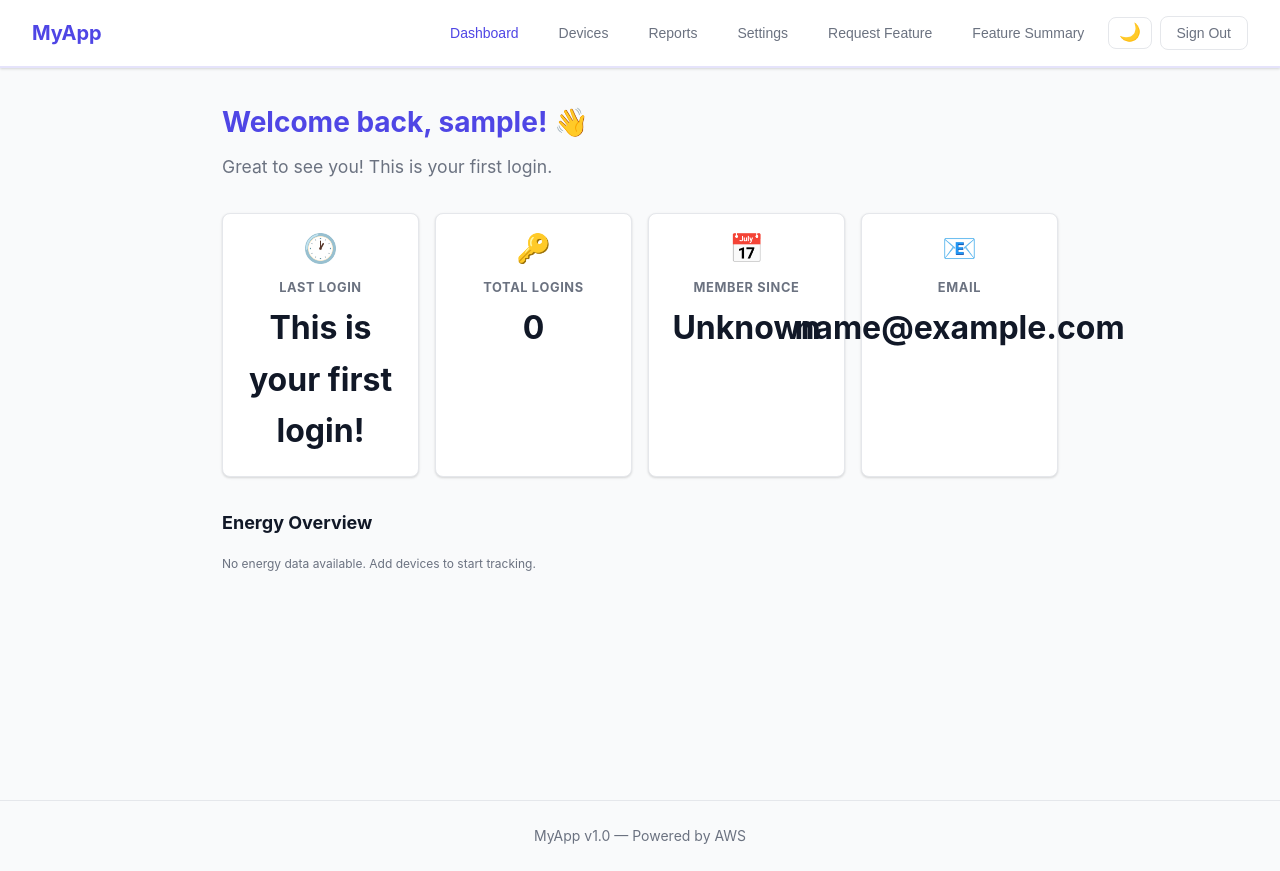
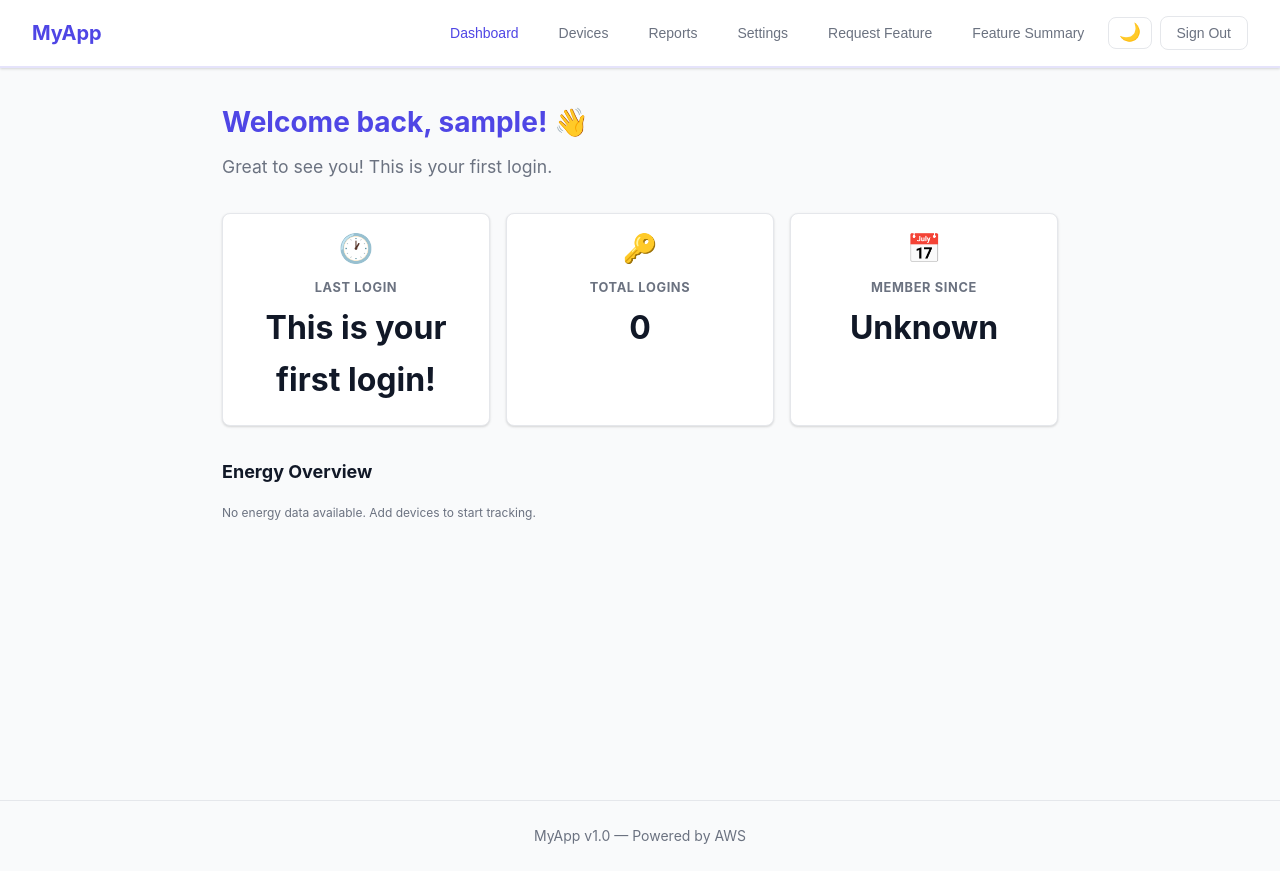
Before and after one commit to binhtq80/home-secure-app, a React (Vite) app in the folder frontend/: page /dashboard in a window 1280 px wide. Built offline with nearby package versions, Linux system fonts and the light colour scheme; no server answers; sample sign-in values are in the browser's storage.

Commit message:
feat: Remove the EMAIL stat card from the Dashboard page

```diff
--- a/frontend/src/pages/DashboardPage.tsx
+++ b/frontend/src/pages/DashboardPage.tsx
@@ -130,13 +130,7 @@ export function DashboardPage() {
             </div>
           </div>
 
-          <div className="stat-card">
-            <div className="stat-icon">📧</div>
-            <div className="stat-content">
-              <h3>Email</h3>
-              <p className="stat-value">{user?.email}</p>
-            </div>
-          </div>
+
         </div>
 
         {/* Energy Summary Card */}
```
